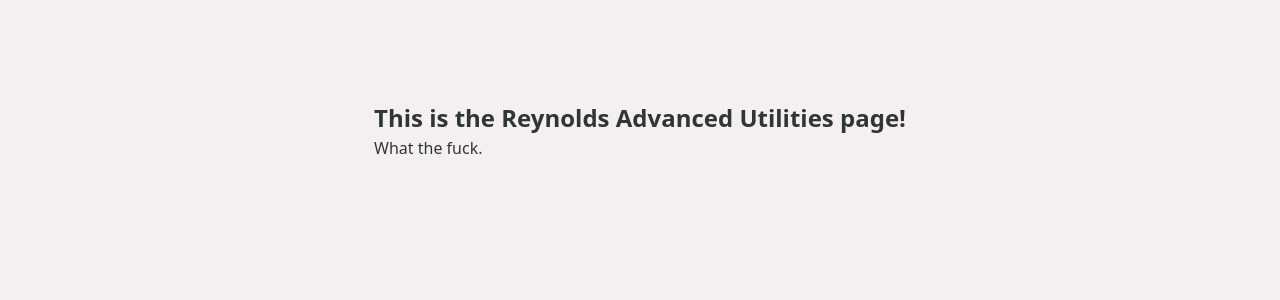
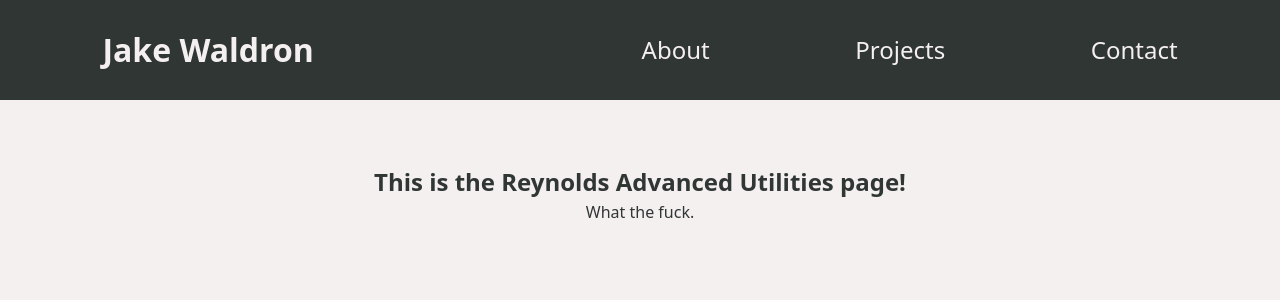
Before and after one commit to jake-waldron/portfolio, a Next.js app: page /projects/ram-utilities in a window 1280 px wide. Shown: the top 300 px of the page. Built offline with nearby package versions, Linux system fonts and the light colour scheme.

Commit message:
create wrapper component for project pages

```diff
--- /dev/null
+++ b/components/UI/ProjectPageWrapper.js
@@ -0,0 +1,12 @@
+import styled from 'styled-components';
+
+export const ProjectPageWrapper = styled.section`
+	min-height: 100%;
+	padding-top: 4rem;
+	width: 100%;
+	display: flex;
+	flex-direction: column;
+	/* justify-content: flex-end; */
+	align-items: center;
+	flex: 1 1 100%;
+`;
--- a/pages/projects/ram-utilities.jsx
+++ b/pages/projects/ram-utilities.jsx
@@ -1,37 +1,15 @@
 import styled from 'styled-components';
+import Layout from '../../components/UI/Layout';
+import { ProjectPageWrapper } from '../../components/UI/ProjectPageWrapper';
 import { BREAKPOINTS } from '../../styles/constants';
 
 export default function RamUtilities() {
 	return (
-		<>
-			<Wrapper>
-				<Text>
-					<h2>This is the Reynolds Advanced Utilities page!</h2>
-					<p>What the fuck.</p>
-				</Text>
-			</Wrapper>
-		</>
+		<Layout>
+			<ProjectPageWrapper>
+				<h2>This is the Reynolds Advanced Utilities page!</h2>
+				<p>What the fuck.</p>
+			</ProjectPageWrapper>
+		</Layout>
 	);
 }
-
-const Wrapper = styled.section`
-	/* position: relative; */
-	/* margin-top: 100px; */
-	/* padding-top: 100px; */
-	min-height: 100vh;
-	display: flex;
-	flex-direction: column;
-	/* justify-content: center; */
-	align-items: center;
-	flex: 1 1 100%;
-`;
-
-const Text = styled.article`
-	height: 100%;
-	margin-top: 100px;
-	display: flex;
-	flex-direction: column;
-	/* justify-content: center; */
-	/* align-items: center; */
-	flex: 1 1 100%;
-`;
```
Also changed, not shown: pages/projects/bookmarklets.jsx (+7 -21 lines), pages/projects/maker-monster-mask.jsx (+7 -21 lines).
